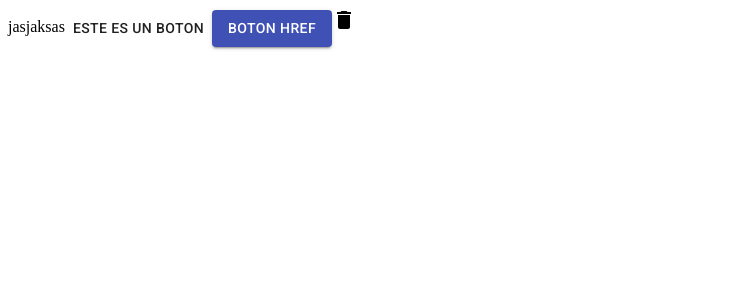
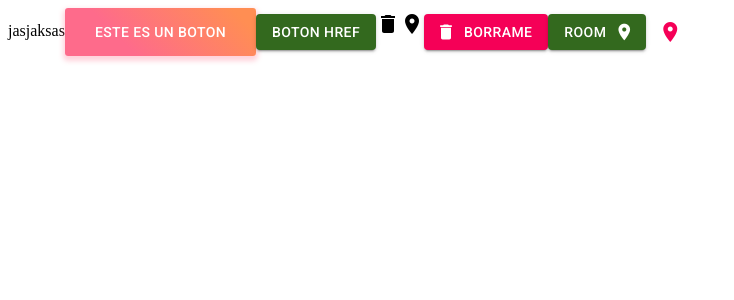
Before and after one commit to Damian-16/Material-Ui-examples, a React (Create React App) app: page / in a window 1280 px wide. Shown: the top 300 px of the page, without its empty margins (0-734 px from the left). Built offline with nearby package versions, Linux system fonts and the light colour scheme.

Commit message:
agregado el themeProvider

```diff
--- a/public/index.html
+++ b/public/index.html
@@ -26,6 +26,7 @@
     -->
     <title>React App</title>
     <link rel="stylesheet" href="https://fonts.googleapis.com/css?family=Roboto:300,400,500,700&display=swap" />
+    <link rel="stylesheet" href="https://fonts.googleapis.com/icon?family=Material+Icons" />
   </head>
   <body>
     <noscript>You need to enable JavaScript to run this app.</noscript>
--- a/src/App.jsx
+++ b/src/App.jsx
@@ -2,20 +2,52 @@ import React from 'react'
 import Button from '@material-ui/core/Button'
 import { AccessAlarm, ThreeDRotation } from '@material-ui/icons';
 import DeleteIcon from '@material-ui/icons/Delete';
+import { IconButton ,Icon, makeStyles} from '@material-ui/core'
+import { ThemeProvider } from '@material-ui/styles';
+import theme from './temaConfig';
+
+const useStyles = makeStyles({
+  BotonPersonalizado:{
+    background: 'linear-gradient(45deg, #FE6B8B 30%, #FF8E53 90%)',
+    border: 0,
+    borderRadius: 3,
+    boxShadow: '0 3px 5px 2px rgba(255, 105, 135, .3)',
+    color: 'white',
+    height: 48,
+    padding: '0 30px',
+  },
+})
 
 
 
 
 function App() {
+  const classes = useStyles()
+
   return (
+    <ThemeProvider theme={theme}>
   <div>
     jasjaksas
-    <Button>ESTE ES UN BOTON</Button>
+    <Button className={classes.BotonPersonalizado}>ESTE ES UN BOTON</Button>
     <Button variant='contained' color="primary" href="https://getbootstrap.com/docs/5.0/helpers/position/">
       Boton href
     </Button>
     <DeleteIcon />
+    <Icon>room</Icon>
+    <Button variant="contained" color="secondary" startIcon={<DeleteIcon/>}>
+      BORRAME
+    </Button>
+    <Button variant="contained" color="primary" endIcon={<Icon>room</Icon>}>
+      ROOM
+    </Button>
+    <IconButton aria-label="delete">
+      <Icon color="secondary">room</Icon>
+
+    </IconButton>
+
+
   </div>
+  </ThemeProvider>
   );
 }
 
--- /dev/null
+++ b/src/temaConfig.js
@@ -0,0 +1,12 @@
+import { createMuiTheme } from "@material-ui/core";
+import purple from '@material-ui/core/colors/purple'
+import { lightGreen } from "@material-ui/core/colors";
+
+const theme = createMuiTheme({
+    palette:{
+        primary:{
+            main:lightGreen[900]
+        }
+    }
+})
+export default theme
```
